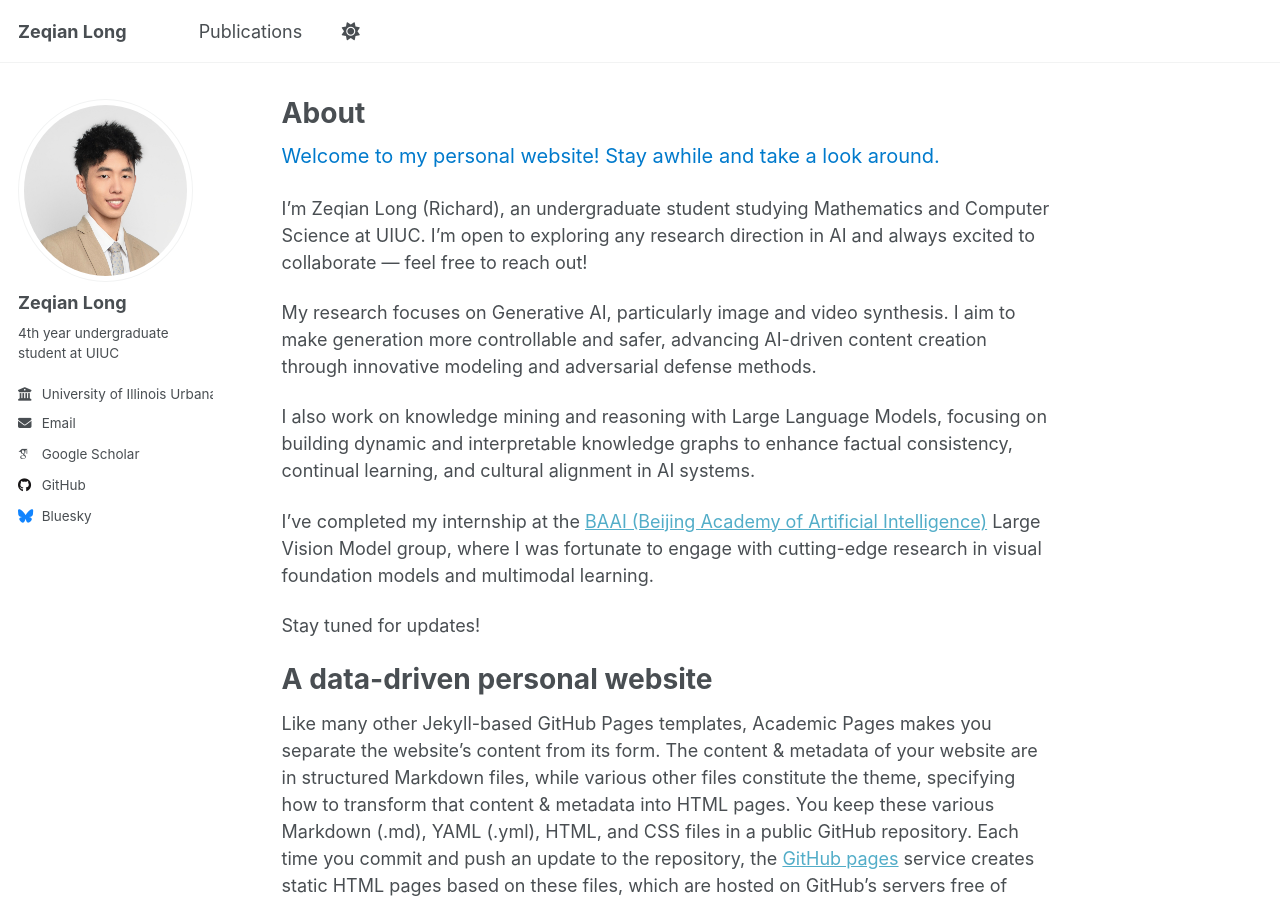
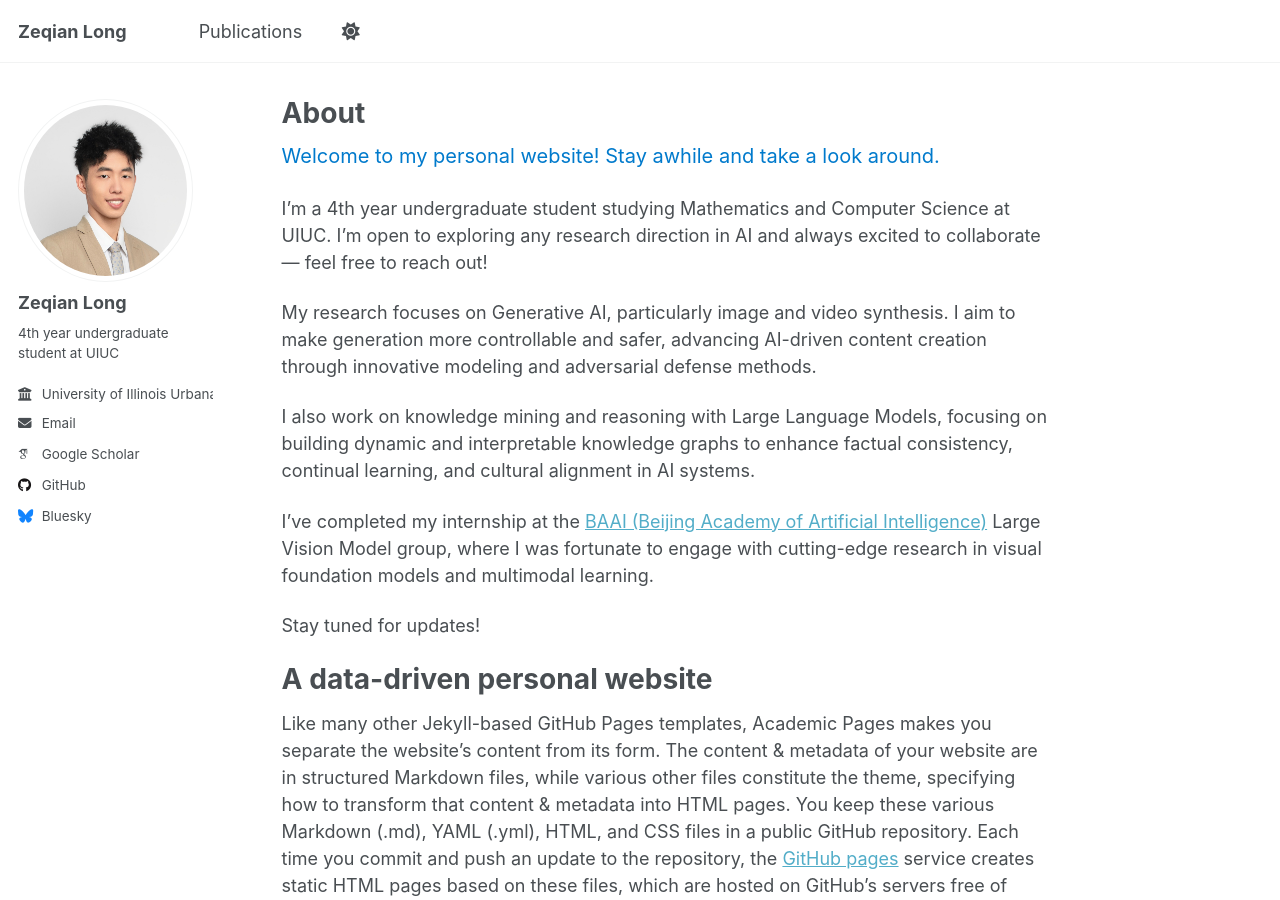
Before and after one commit to Zeqian-Long/Zeqian-Long.github.io, a Jekyll site: the page built from _pages/about.md, in a window 1280 px wide and 900 px high. Built offline with Jekyll 4.4.1, drawn with Linux system fonts in a browser that asks for light colours; some web fonts are replaced; a script that is not in the unit is left out.

Commit message:
update the introduction

```diff
--- a/_pages/about.md
+++ b/_pages/about.md
@@ -9,7 +9,7 @@ redirect_from:
 
 <span style="color:#007acc; font-size:20px;">Welcome to my personal website! Stay awhile and take a look around.</span>
 
-I'm Zeqian Long (Richard), an undergraduate student studying Mathematics and Computer Science at UIUC. I'm open to exploring any research direction in AI and always excited to collaborate — feel free to reach out!
+I'm a 4th year undergraduate student studying Mathematics and Computer Science at UIUC. I'm open to exploring any research direction in AI and always excited to collaborate — feel free to reach out!
 
 My research focuses on Generative AI, particularly image and video synthesis. I aim to make generation more controllable and safer, advancing AI-driven content creation through innovative modeling and adversarial defense methods.
 
```
